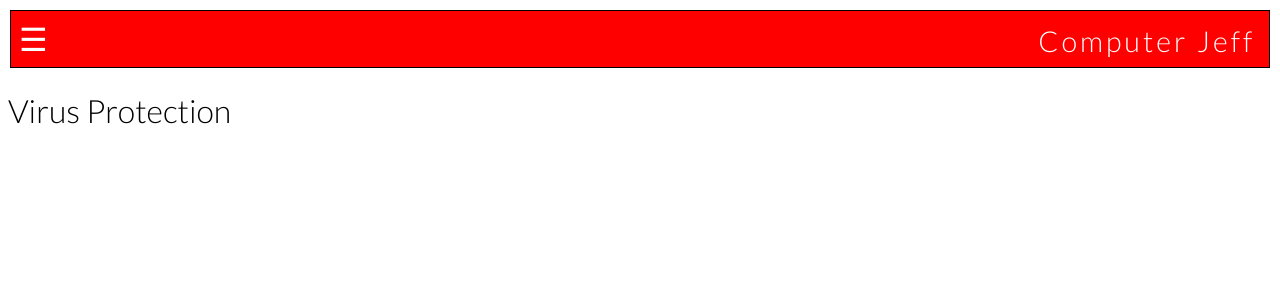
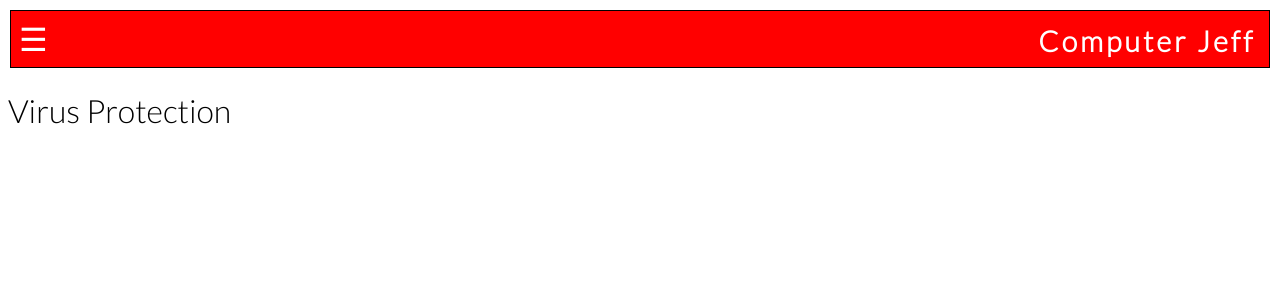
Before and after one commit to jreiher2003/computer-jeff, a Flask app: page / in a window 1280 px wide. Shown: the top 300 px of the page. Run offline with Flask 2, Linux system fonts and the light colour scheme.

Commit message:
added browser web-kit prefixes and changed around font weights

```diff
--- a/jeff/static/css/styles.css
+++ b/jeff/static/css/styles.css
@@ -3,7 +3,11 @@ body {
 	font-weight: 300;
 }
 .container {
-	display: flex;
+	display: -webkit-box;  /* OLD - iOS 6-, Safari 3.1-6, BB7 */
+  	display: -ms-flexbox;  /* TWEENER - IE 10 */
+ 	display: -webkit-flex; /* NEW - Safari 6.1+. iOS 7.1+, BB10 */
+  	display: flex;         /* NEW, Spec - Firefox, Chrome, Opera */
+  	-webkit-flex-wrap: wrap;
 	flex-wrap: wrap;
 }
 /* tap targets */
@@ -25,7 +29,7 @@ header {
 .logo {
 	/*position: relative;*/
 	float: right;
-	font-weight: 300;
+	font-weight: 600;
 	font-size: 1.8em;
 	padding-top: 5px;
 	padding-right: .2em;
--- a/jeff/templates/base.html
+++ b/jeff/templates/base.html
@@ -15,7 +15,7 @@
 
 	<title>Computer Jeff</title>
 	<link rel="shortcut icon" type="image/svg+xml" href="/static/images/images_dest/jwblack21-16_icon.ico">
-	<link href='https://fonts.googleapis.com/css?family=Lato:300,900' rel='stylesheet' type='text/css'>
+	<link href='https://fonts.googleapis.com/css?family=Lato:300,600' rel='stylesheet' type='text/css'>
 	<link rel="stylesheet" type="text/css" href='static/css/styles.css'>
 	<!-- <link rel="stylesheet" type="text/css" href="static/dist/css/styles.min.css"> -->
 	</head>
@@ -23,7 +23,7 @@
 
 	<body>
 		<div class="container">
-			<header>
+			<header class="box">
 				<div class="bars">
 					<a href="#">&#9776;</a>
 					<div class="logo">Computer Jeff</div>
```
